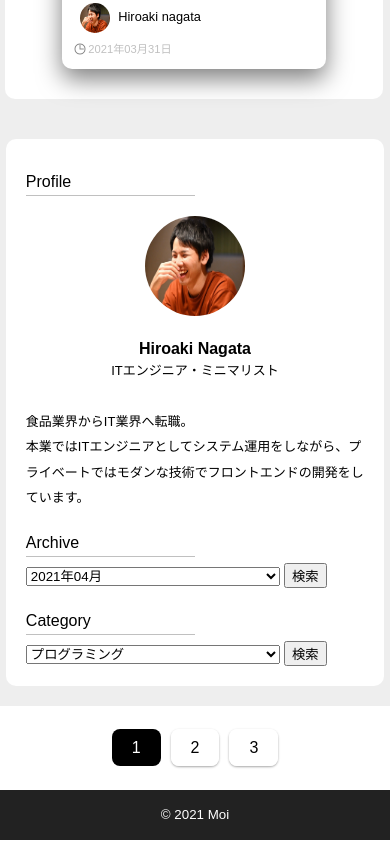
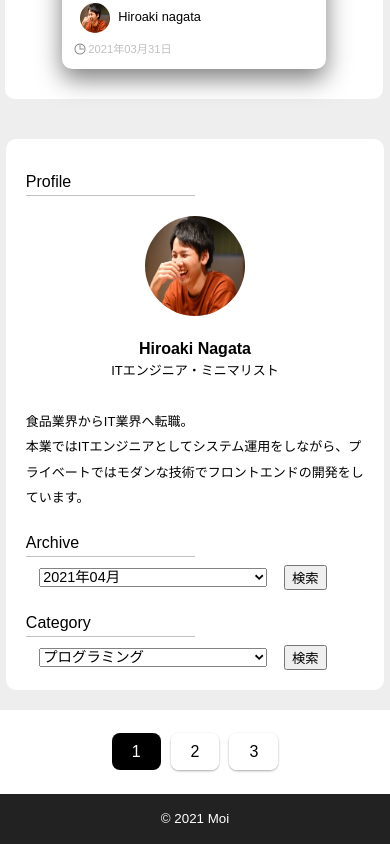
Before and after one commit to nagatapote/Moi, a Next.js app: page / in a window 390 px wide. Shown: the part 2341-3185 px from the top of the page. Built offline with nearby package versions, Linux system fonts and the light colour scheme.

Commit message:
fix: responsive

```diff
--- a/styles/layout.module.css
+++ b/styles/layout.module.css
@@ -70,7 +70,7 @@
 
 .archiveSelect {
   margin-top: 10px;
-  width: 50%;
+  width: 75%;
 }
 
 .rightArea_category {
@@ -80,7 +80,7 @@
 }
 .categorySelect {
   margin-top: 10px;
-  width: 50%;
+  width: 75%;
 }
 
 .main {
@@ -144,10 +144,14 @@
   .archiveSelect {
     margin-top: 10px;
     width: 75%;
+    font-size: 16px;
+    transform: scale(0.9);
   }
 
   .categorySelect {
     margin-top: 10px;
     width: 75%;
+    font-size: 16px;
+    transform: scale(0.9);
   }
 }
--- a/styles/util.module.css
+++ b/styles/util.module.css
@@ -41,7 +41,7 @@
 
 .articleArea {
   text-align: left;
-  margin: 50px;
+  margin: 30px;
 }
 
 .blogList {
```
